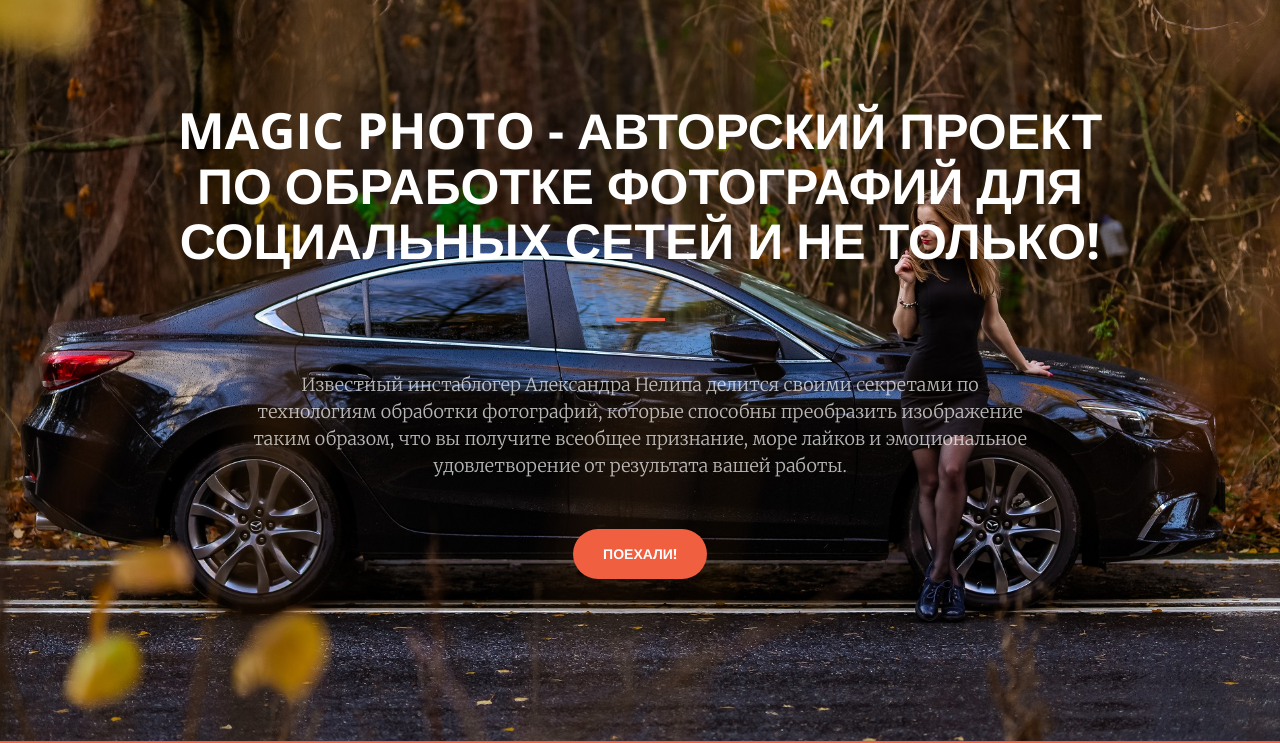
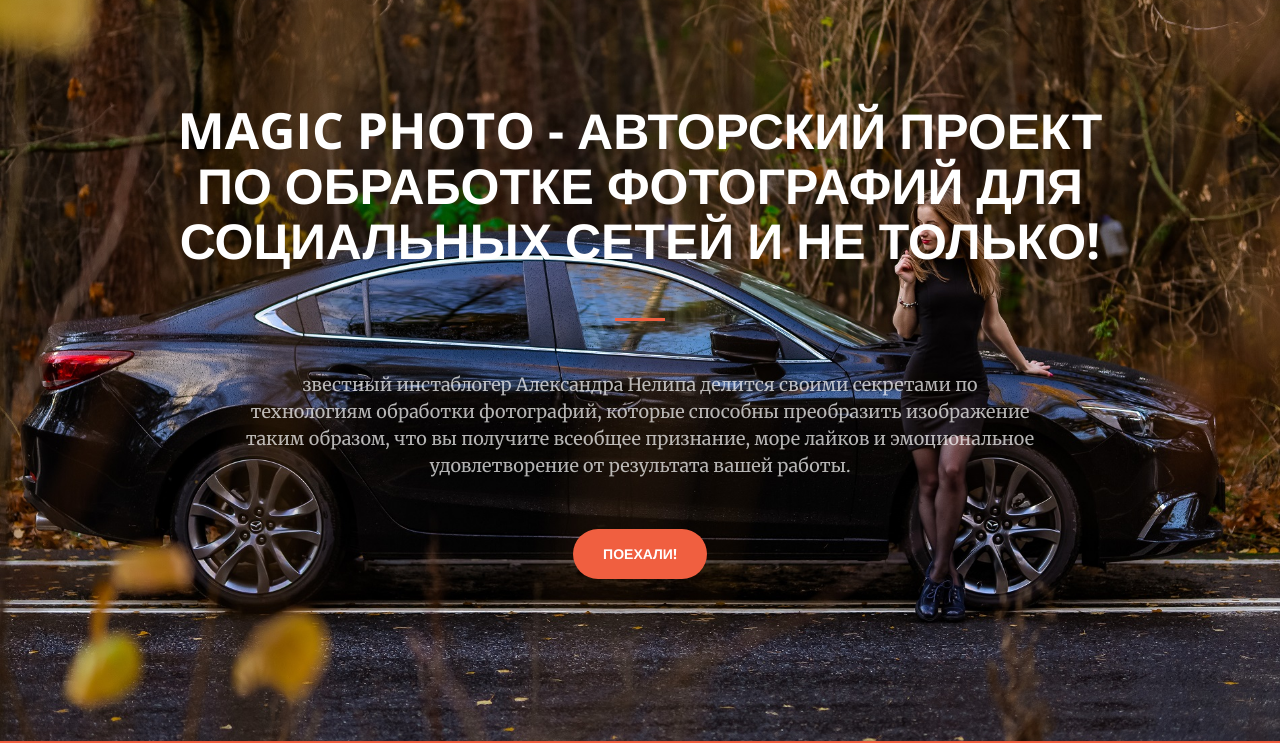
Before and after one commit to AlexandraNelipa/magicphoto.github.io, a website: page index.html in a window 1280 px wide. Shown: the part 59-802 px from the top of the page. Drawn offline with nearby package versions, Linux system fonts and the light colour scheme.

Commit message:
Update index.html

```diff
--- a/index.html
+++ b/index.html
@@ -73,7 +73,7 @@
             <div class="header-content-inner">
                 <h1 id="homeHeading">Magic Photo - авторский проект по обработке фотографий для социальных сетей и не только!</h1><br>
                 <hr><br>
-                <p>Известный инстаблогер Александра Нелипа делится своими секретами по технологиям обработки фотографий, которые способны преобразить изображение таким образом, что вы получите всеобщее признание, море лайков и эмоциональное удовлетворение от результата вашей работы.</p>
+                <p style="font-weight:500">звестный инстаблогер Александра Нелипа делится своими секретами по технологиям обработки фотографий, которые способны преобразить изображение таким образом, что вы получите всеобщее признание, море лайков и эмоциональное удовлетворение от результата вашей работы.</p>
                 <a href="#about" class="btn btn-primary btn-xl page-scroll">Поехали!</a>
             </div>
         </div>
```
